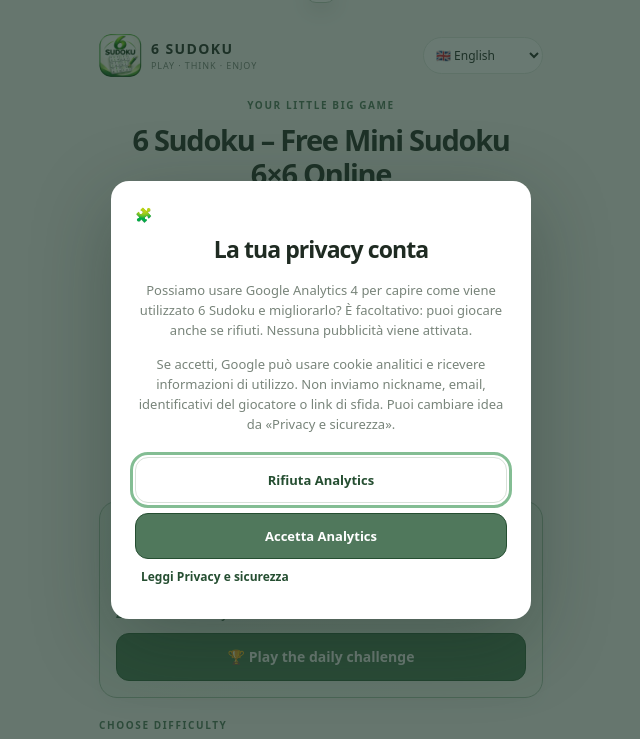
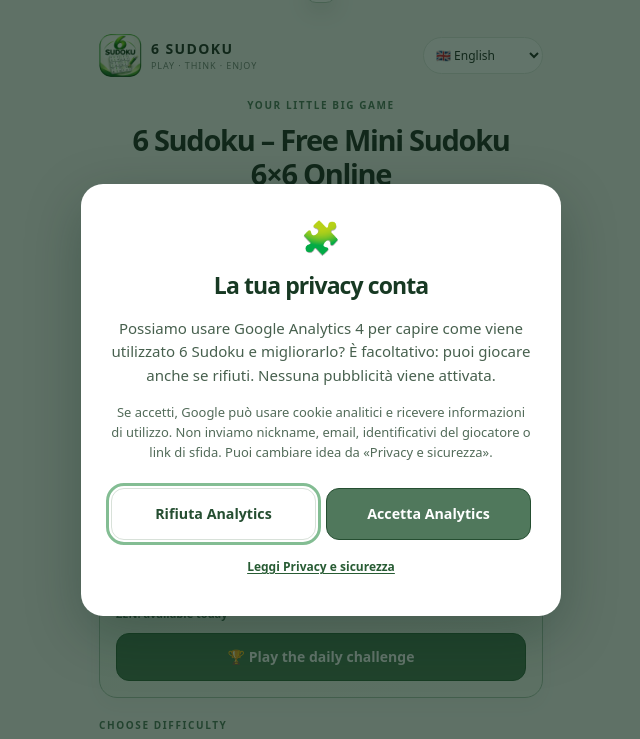
Before and after one commit to 6sudoku/6sudoku.github.io, a plain HTML site: page index.html in a window 1280 px wide. Shown: the top 739 px of the page, without its empty margins (319-959 px from the left). Drawn offline with nearby package versions, Linux system fonts and the light colour scheme.

Commit message:
Add files via upload

```diff
--- a/css/style.css
+++ b/css/style.css
@@ -288,3 +288,21 @@
 /* v0.12.9.5.19 — soli testimonial nella finestra Complimenti */
 .win-modal .win-testimonials{display:block;width:min(100%,240px);height:auto;margin:8px auto 10px;object-fit:contain}
 @media(max-width:360px){.win-modal .win-testimonials{width:min(100%,210px)}}
+
+/* GA4 0.12.9.5.20 — scelta Analytics simmetrica e mobile-first. */
+.analytics-consent-dialog{max-width:min(480px,calc(100vw - 24px));width:100%;border:0;border-radius:22px;padding:0;box-shadow:0 18px 55px #09231644}
+.analytics-consent-dialog::backdrop{background:rgba(10,38,22,.64)}
+.analytics-consent-body{padding:clamp(18px,5vw,30px);text-align:center}
+.analytics-consent-symbol{font-size:2rem;margin-bottom:8px}
+.analytics-consent-body h2{margin:4px 0 12px;color:#173923}
+.analytics-consent-body p{line-height:1.55;color:#47604e;font-size:.94rem}
+.analytics-consent-details{font-size:.81rem!important;color:#526b59!important;margin:12px 0 16px}
+.analytics-consent-actions{display:grid;grid-template-columns:1fr 1fr;gap:10px;margin:16px 0 8px}
+.analytics-consent-actions .btn{min-width:0;width:100%;white-space:normal;min-height:52px;line-height:1.3;font-size:.89rem}
+.analytics-privacy-action{padding:10px;color:#285c34;text-decoration:underline;text-underline-offset:2px}
+.analytics-privacy-section{padding:12px;background:#f0f8ef;border:1px solid #cfe4ce;border-radius:14px;margin:12px 0;text-align:left}
+.analytics-privacy-section h3{margin:0 0 7px;font-size:.98rem}
+.analytics-privacy-section p{font-size:.85rem;line-height:1.5;margin:0 0 10px}
+.analytics-privacy-section .btn{width:100%;font-size:.87rem}
+.analytics-privacy-more{margin:10px 0 0!important}
+@media (max-width:350px){.analytics-consent-actions{grid-template-columns:1fr}}
```
